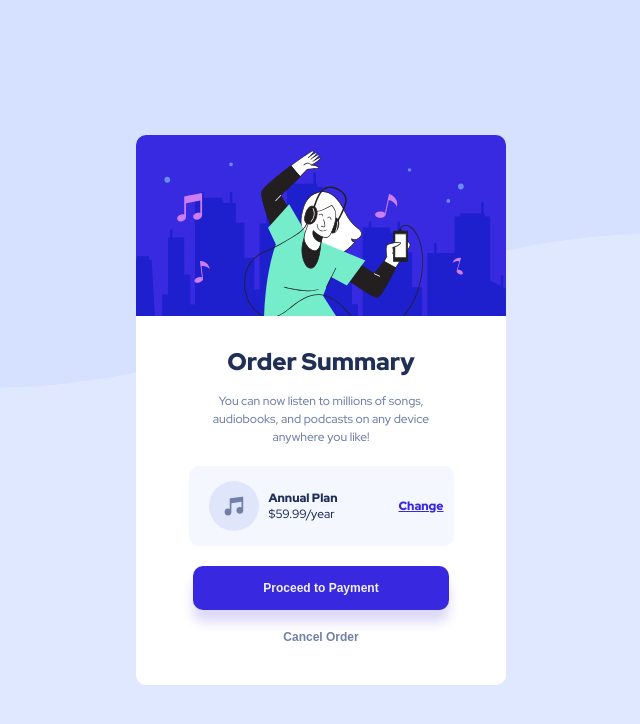
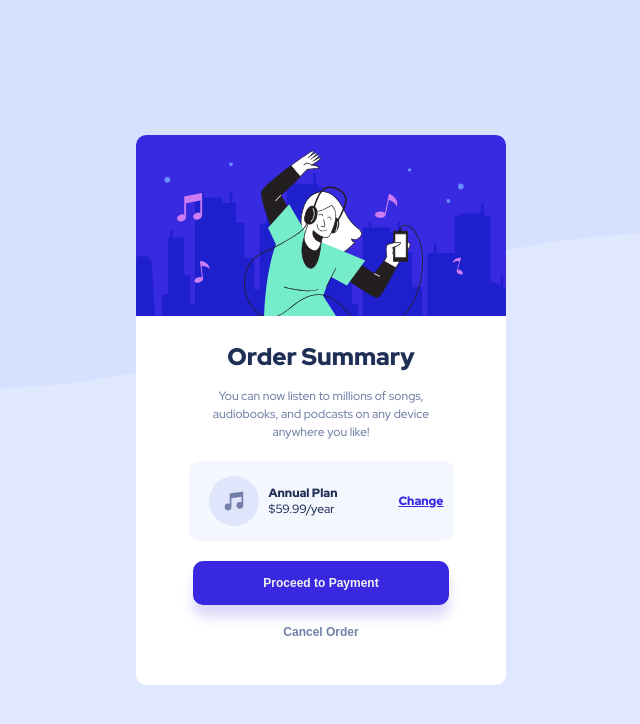
Before and after one commit to Lucassocorrosilva7/Frontend-Mentor-Desafio-cartao-de-resumo, a website: page index.html in a window 1280 px wide. Shown: the whole page, without its empty margins (319-959 px from the left). Drawn offline with Linux system fonts and the light colour scheme.

Commit message:
Desafio atualizado

```diff
--- a/index.html
+++ b/index.html
@@ -13,13 +13,11 @@
 
   <main class="container">
     <section class="card">
-        <article class="card__hero">
-          <img class="card__hero--img" src="./images/illustration-hero.svg" alt="hero">
-        </article>
+          <img class="card__hero" src="./images/illustration-hero.svg" alt="hero">
         <article class="card__summary">
           <h2>Order Summary</h2>
-          <h3>You can now listen to millions of songs, audiobooks, and podcasts on any
-            device anywhere you like!</h3>
+          <h6>You can now listen to millions of songs, audiobooks, and podcasts on any
+            device anywhere you like!</h6>
             <aside class="card__summary--plan">
              <div>
               <img src="/images/icon-music.svg" alt="">
--- a/sass/main.scss
+++ b/sass/main.scss
@@ -85,11 +85,11 @@ button{
 
     &__hero{
 
-        &--img{
+
             width: 100%;
             border-top-right-radius: 1rem;
             border-top-left-radius: 1rem;
-        }
+
     }
 
     &__summary{
@@ -103,7 +103,7 @@ button{
             font-weight: 800;
         }
 
-        h3{
+        h6{
             margin-top: 1.5rem;
             font-size: 1.2rem;
             text-align: center;
```
Also changed, not shown: css/styles.css.
